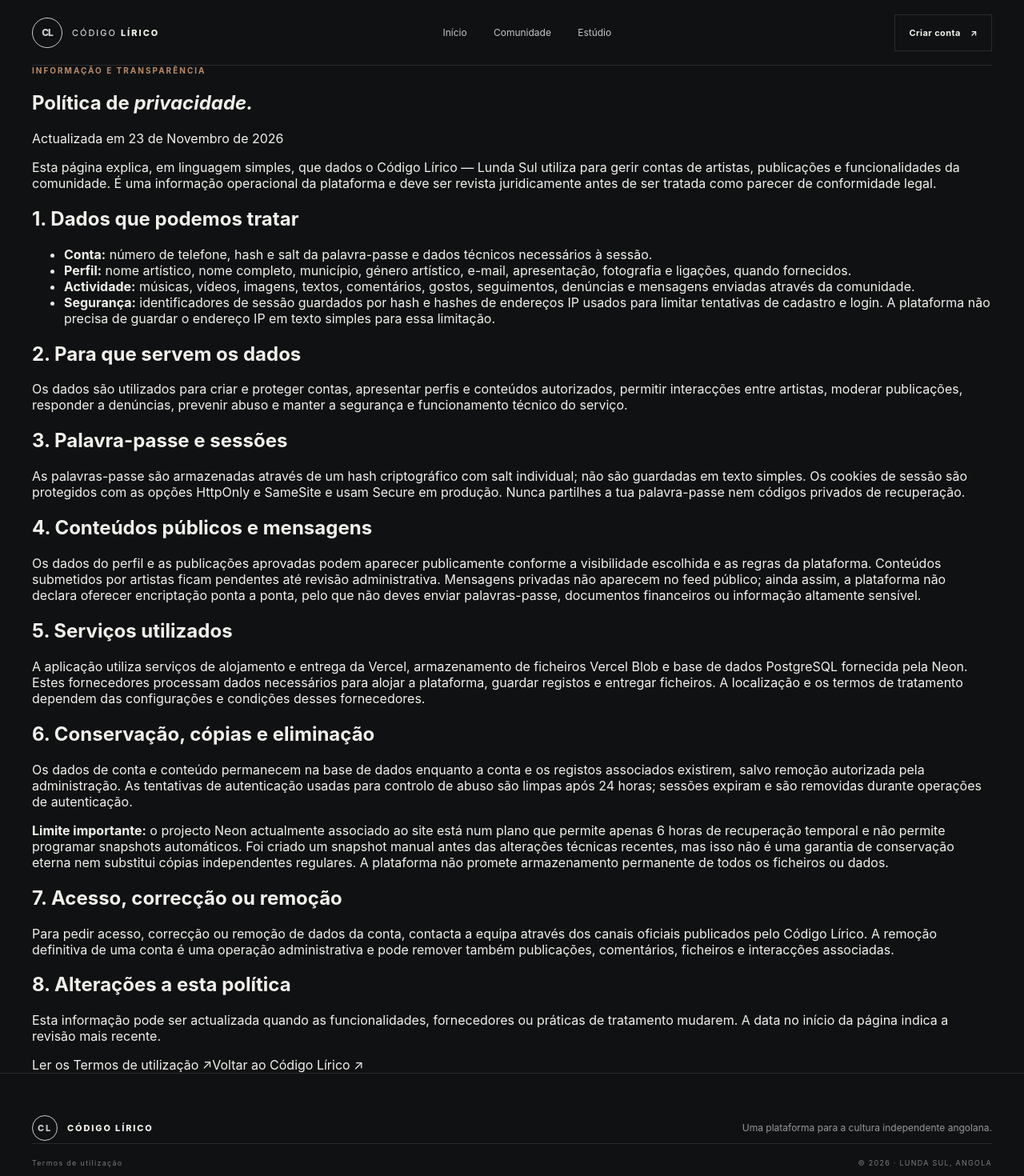
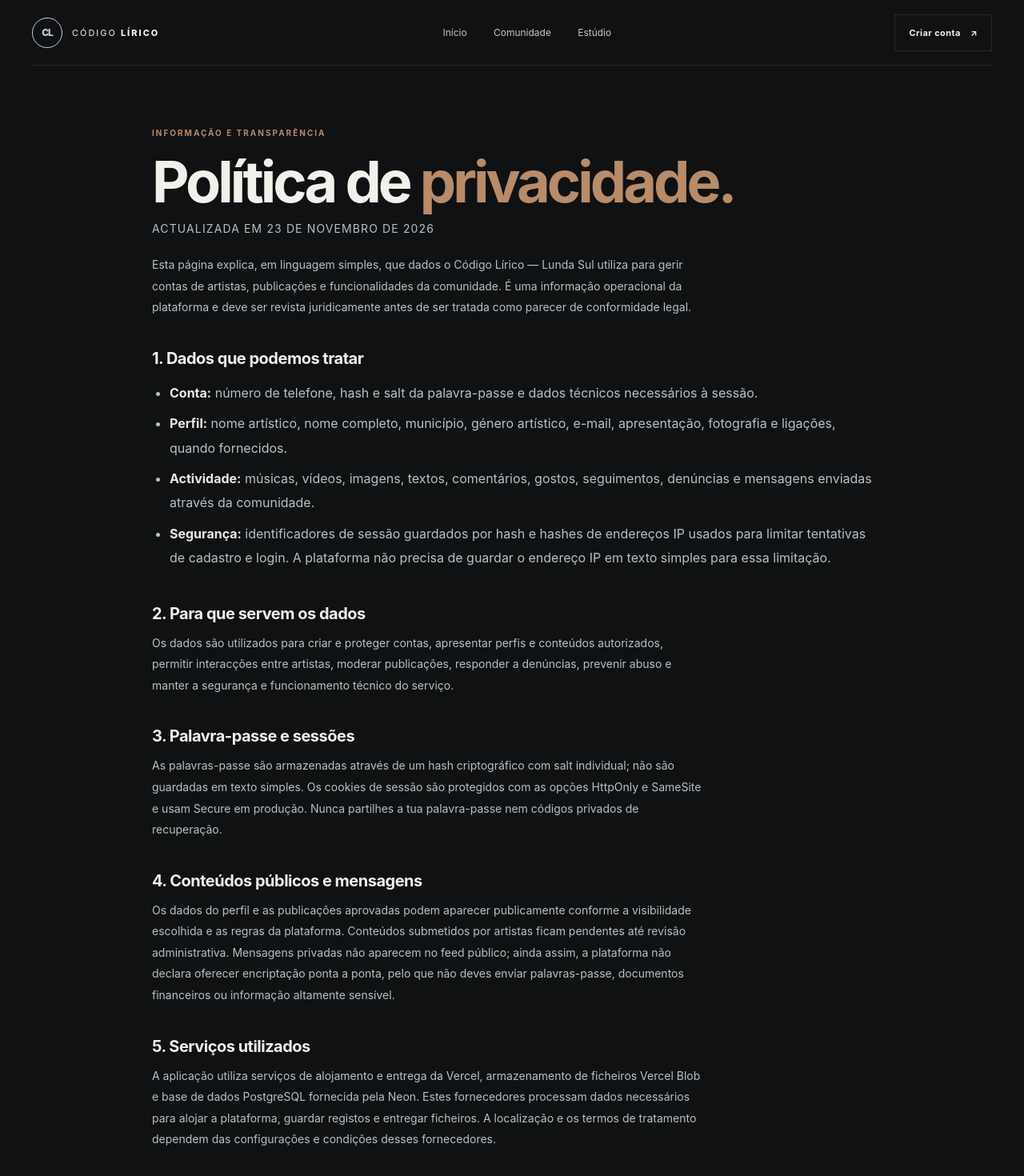
Before and after one commit to mcag72759-svg/Codigo-lirico-lunda-sul, a Next.js app: page /privacidade in a window 1280 px wide. Shown: the top 1470 px of the page at 80% size. Built offline with nearby package versions, Linux system fonts and the light colour scheme.

Commit message:
Style privacy and terms pages consistently with the existing site

```diff
--- a/src/app/globals.css
+++ b/src/app/globals.css
@@ -266,3 +266,20 @@ a{color:inherit;text-decoration:none}button,input,select,textarea{font:inherit}b
   .latest-social-actions .latest-share-button{flex:1 1 100%}
 }
 @media(prefers-reduced-motion:reduce){.latest-card{transition:none}.latest-card:hover{transform:none}}
+
+/* Páginas legais públicas */
+.legal-page{max-width:900px;padding-top:78px;padding-bottom:90px;color:var(--paper)}
+.legal-page h1{font-size:clamp(42px,7vw,72px);line-height:1.02;letter-spacing:-.055em;margin:18px 0 10px}
+.legal-page h1 em{color:var(--copper);font-style:normal}
+.legal-updated{color:#929b9e;font-size:11px;letter-spacing:.08em;text-transform:uppercase;margin:0 0 34px}
+.legal-page>p{max-width:78ch;color:#b8c0c2;font-size:14px;line-height:1.9;margin:0 0 18px}
+.legal-page h2{margin:38px 0 12px;font-size:20px;letter-spacing:-.025em;color:#ecefed}
+.legal-page ul{padding-left:22px;margin:0 0 18px;color:#b8c0c2;line-height:1.9}
+.legal-page li{padding:4px 0}
+.legal-page strong{color:#e7e9e7}
+.legal-nav{display:flex;gap:20px;flex-wrap:wrap;margin-top:44px;padding-top:22px;border-top:1px solid var(--line)}
+.legal-nav a,.footer-legal-links a{color:#d6b196;text-decoration:none;font-size:12px}
+.legal-nav a:hover,.footer-legal-links a:hover{text-decoration:underline}
+.footer-legal-links{display:flex;gap:18px;flex-wrap:wrap;justify-content:center;margin:18px auto 0}
+.legal-shell .site-footer{margin-top:0}
+@media(max-width:560px){.legal-page{padding-top:46px;padding-bottom:66px}.legal-page h2{margin-top:30px}.legal-nav{flex-direction:column;gap:12px}.footer-legal-links{justify-content:flex-start;margin:14px 0}}
```
